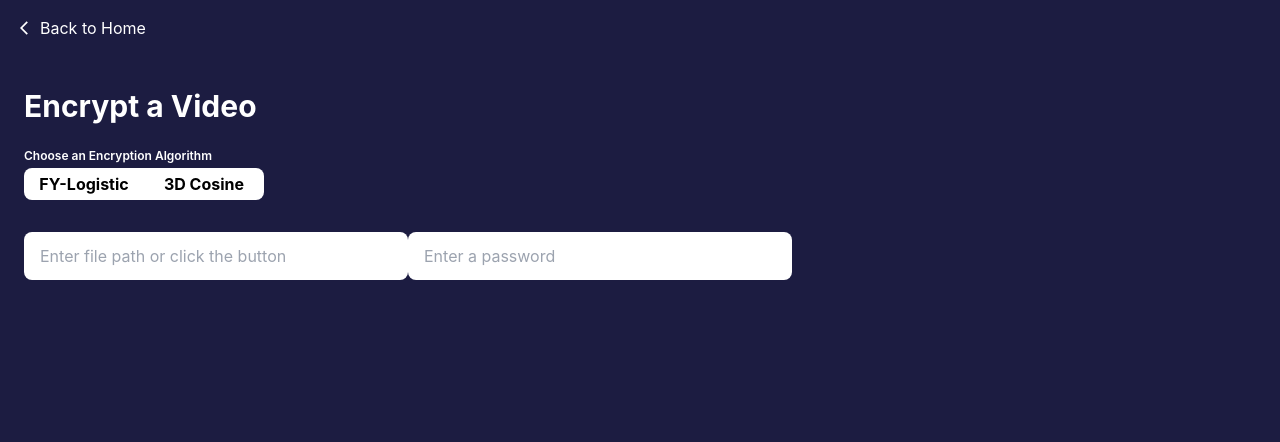
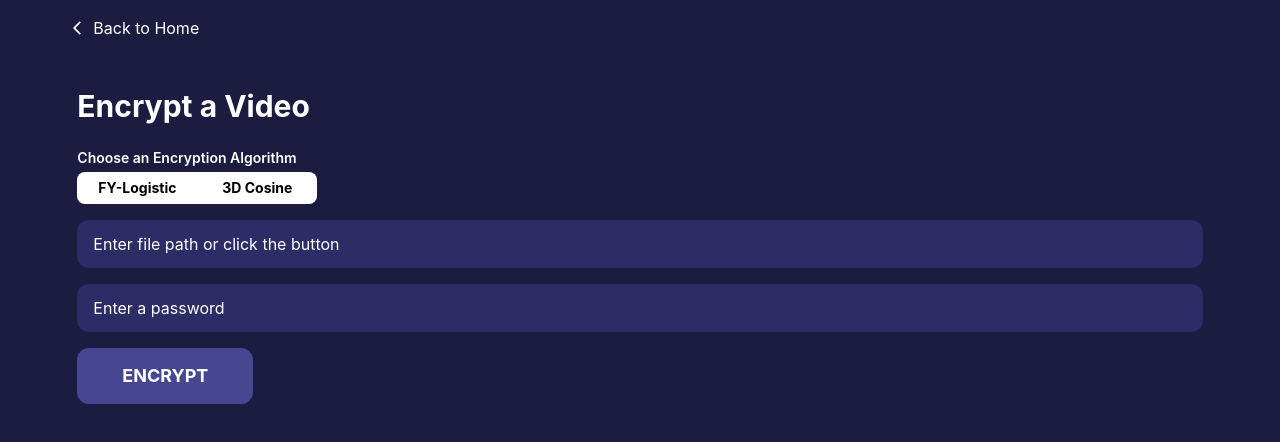
Before and after one commit to renchan16/Medicrypt-App, a React (Create React App) app in the folder medicrypt/: page /encrypt in a window 1280 px wide. Shown: the top 442 px of the page. Built offline with nearby package versions, Linux system fonts and the light colour scheme.

Commit message:
Further Adjustments on the Encrypt Page

```diff
--- a/medicrypt/src/components/buttons/ProcessButton.js
+++ b/medicrypt/src/components/buttons/ProcessButton.js
@@ -0,0 +1,7 @@
+import React, { useState } from "react";
+
+export default function EncryptButton(){
+    return (
+        <button className="mt-4 w-44 h-14 bg-primary-lighter rounded-xl font-bold text-white text-lg">ENCRYPT</button>
+    );
+}
--- a/medicrypt/src/components/switches/AlgoSwitch.js
+++ b/medicrypt/src/components/switches/AlgoSwitch.js
@@ -3,8 +3,8 @@ import React, { useState } from "react";
 export default function AlgoSwitch(){
     return (
         <div className="mt-1 w-60 h-8 flex items-center justify-between bg-white rounded-lg">
-            <p className="w-1/2 text-center font-bold">FY-Logistic</p>
-            <p className="w-1/2 text-center font-bold">3D Cosine</p>
+            <p className="w-1/2 text-center font-bold text-sm">FY-Logistic</p>
+            <p className="w-1/2 text-center font-bold text-sm">3D Cosine</p>
         </div>
     );
 }
--- a/medicrypt/src/pages-css/pages.css
+++ b/medicrypt/src/pages-css/pages.css
@@ -1,3 +1,4 @@
 input::placeholder{
+    color: white;
     padding: 1rem;
 }
--- a/medicrypt/src/pages/Encrypt.js
+++ b/medicrypt/src/pages/Encrypt.js
@@ -3,12 +3,14 @@ import { MdArrowBackIosNew } from 'react-icons/md'; // Import the back arrow ico
 import { useNavigate } from 'react-router-dom'; // Import useNavigate for navigation
 import '../pages-css/pages.css';
 import AlgoSwitch from '../components/switches/AlgoSwitch';
+import EncryptButton from '../components/buttons/ProcessButton';
 
 function Encrypt() {
   const navigate = useNavigate();
 
   return (
-    <div className="relative h-full p-6">
+    <div className='flex items-center justify-center h-full w-full'>
+      <div className="relative h-full w-11/12 p-6">
         <button
           onClick={() => navigate('/')}
           className="absolute top-4 left-4 flex items-center text-white hover:text-gray-400 transition-colors duration-300"
@@ -19,10 +21,12 @@ function Encrypt() {
 
         <div className="mt-16">
           <h1 className="text-3xl font-bold text-white">Encrypt a Video</h1>
-        <h2 className="mt-6 text-xs font-semibold text-white">Choose an Encryption Algorithm</h2>
+          <h2 className="mt-6 text-sm font-semibold text-white">Choose an Encryption Algorithm</h2>
           <AlgoSwitch />
-        <input type='text' placeholder='Enter file path or click the button' className='mt-8 w-96 h-12 rounded-lg'></input>
-        <input type='text' placeholder='Enter a password' className='mt-4 w-96 h-12 rounded-lg'></input>
+          <input type='text' placeholder='Enter file path or click the button' className='mt-4 w-full h-12 rounded-xl bg-primary-light'></input>
+          <input type='text' placeholder='Enter a password' className='mt-4 w-full h-12 rounded-xl bg-primary-light'></input>
+          <EncryptButton />
+        </div>
       </div>
     </div>
   );
--- a/medicrypt/tailwind.config.js
+++ b/medicrypt/tailwind.config.js
@@ -7,6 +7,8 @@ module.exports = {
     extend: {
       colors: {
         primary: '#1C1C41',
+        'primary-light': '#2c2c66',
+        'primary-lighter': '#474791',
         white:'#FFFFFF',
       },
     },
```
Lines whose indentation alone changed are shown as unchanged.
